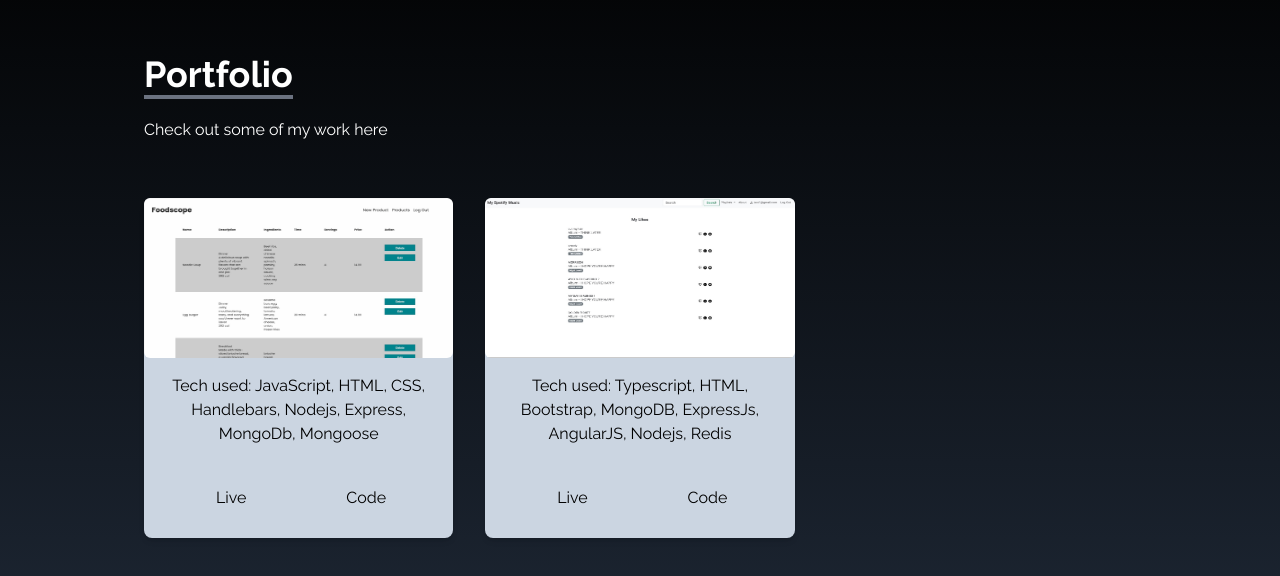
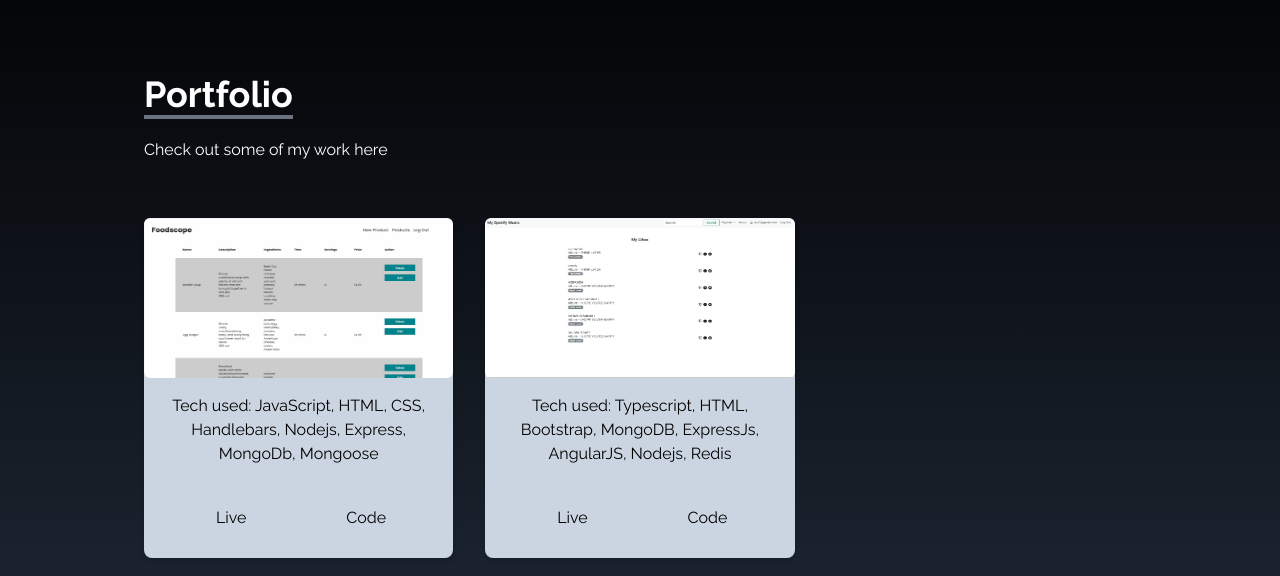
Before and after one commit to DolmaBhuti/My-Portfolio, a React (Create React App) app: page / in a window 1280 px wide. Shown: the part 1704-2280 px from the top of the page. Built offline with nearby package versions, Linux system fonts and the light colour scheme.

Commit message:
added padding on top on portfolio

```diff
--- a/src/components/Portfolio.jsx
+++ b/src/components/Portfolio.jsx
@@ -26,7 +26,7 @@ const Portfolio = () => {
   return (
     <div
       name="portfolio"
-      className="bg-gradient-to-b from-black to-gray-800 w-full text-white md:h-screen"
+      className="bg-gradient-to-b from-black to-gray-800 w-full text-white md:h-screen pt-10"
     >
       <div className="max-w-screen-lg p-4 mx-auto flex flex-col justify-center w-full h-full">
         <div className="pb-8">
```
